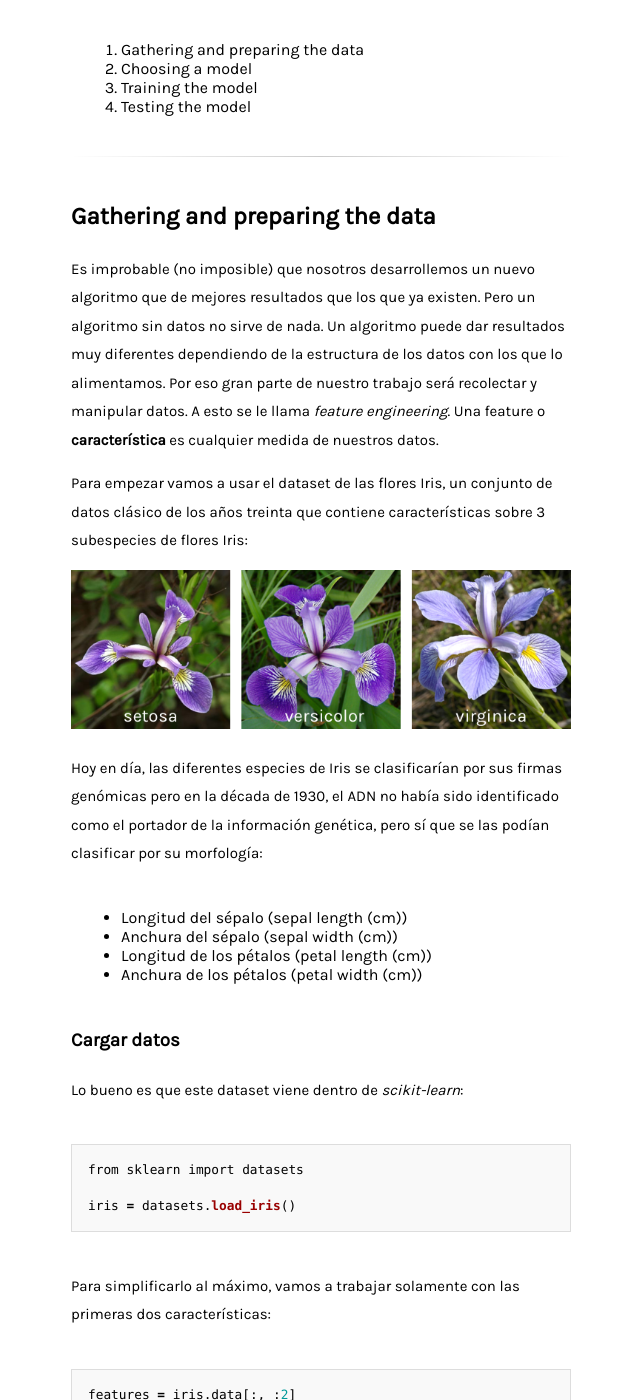
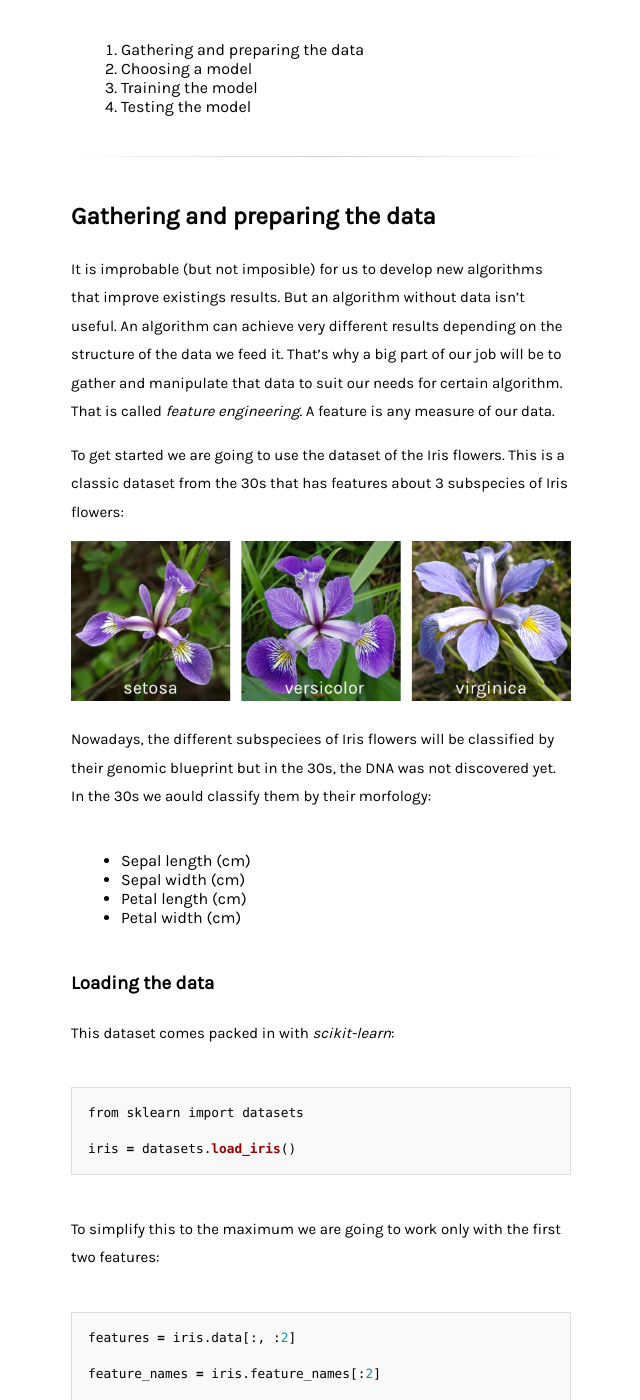
Before and after one commit to stanete/stanete.github.io, a Jekyll site: the page built from _posts/2017-01-15-introduccion-machine-learning-sin-hype.md, in a window 1280 px wide and 1400 px high, scrolled down 1681 px. Shown: the whole window, without its empty margins (319-959 px from the left). Built offline with Jekyll 4.4.1, drawn with Linux system fonts in a browser that asks for light colours; comment, search, counter and statistics services are not loaded; some of the changed text lies outside the part shown.

Commit message:
Finish translating the first blog post

````diff
--- a/_posts/2017-01-15-introduccion-machine-learning-sin-hype.md
+++ b/_posts/2017-01-15-introduccion-machine-learning-sin-hype.md
@@ -45,22 +45,23 @@
 
 ## Gathering and preparing the data
 
-Es improbable (no imposible) que nosotros desarrollemos un nuevo algoritmo que de mejores resultados que los que ya existen. Pero un algoritmo sin datos no sirve de nada. Un algoritmo puede dar resultados muy diferentes dependiendo de la estructura de los datos con los que lo alimentamos. Por eso gran parte de nuestro trabajo será recolectar y manipular datos. A esto se le llama *feature engineering*. Una feature o **característica** es cualquier medida de nuestros datos.
+It is improbable (but not imposible) for us to develop new algorithms that improve existings results. But an algorithm without data isn't useful. An algorithm can achieve very different results depending on the structure of the data we feed it. That's why a big part of our job will be to gather and manipulate that data to suit our needs for certain algorithm. That is called *feature engineering*. A feature is any measure of our data.
 
-Para empezar vamos a usar el dataset de las flores Iris, un conjunto de datos clásico de los años treinta que contiene características sobre 3 subespecies de flores Iris:
+To get started we are going to use the dataset of the Iris flowers. This is a classic dataset from the 30s that has features about 3 subspecies of Iris flowers:
 
 ![iris_flowers](../images/iris_flowers.png)
 
- Hoy en día, las diferentes especies de Iris se clasificarían por sus firmas genómicas pero en la década de 1930, el ADN no había sido identificado como el portador de la información genética, pero sí que se las podían clasificar por su morfología:
 
-- Longitud del sépalo (sepal length (cm))
-- Anchura del sépalo (sepal width (cm))
-- Longitud de los pétalos (petal length (cm))
-- Anchura de los pétalos (petal width (cm))
+Nowadays, the different subspeciees of Iris flowers will be classified by their genomic blueprint but in the 30s, the DNA was not discovered yet. In the 30s we aould classify them by their morfology:
 
-### Cargar datos
+- Sepal length (cm)
+- Sepal width (cm)
+- Petal length (cm)
+- Petal width (cm)
 
-Lo bueno es que este dataset viene dentro de *scikit-learn*:
+### Loading the data
+
+This dataset comes packed in with *scikit-learn*:
 
 ```python
 from sklearn import datasets
@@ -68,7 +69,7 @@
 iris = datasets.load_iris()
 ```
 
-Para simplificarlo al máximo, vamos a trabajar solamente con las primeras dos características:
+To simplify this to the maximum we are going to work only with the first two features:
 
 ```python
 features = iris.data[:, :2]
@@ -80,7 +81,7 @@
 # ['sepal length (cm)', 'sepal width (cm)']
 ```
 
-Los datos de este dataset están etiquetados (labeled). Eso quiere decir que cada conjunto de características corresponde a una subespecie de Iris:
+The data in this dataset is labeled. That means that any feature set corresponts to a Iris subspecies:
 
 ``` python
 labels = iris.target
@@ -92,9 +93,9 @@
 # ['setosa' 'versicolor' 'virginica']
 ```
 
-### Visualizar datos
+### Visualize the data
 
-Vamos a visualizar estos datos con *matplotlib*. Representamos cada subespecie por separado con un color diferente:
+We are going to use *matplotlib* to visualize the data. We represent each subspecies with a different color:
 
 ```python
 from matplotlib import pyplot as plt
@@ -104,21 +105,21 @@
                 features[labels == l, 1],
                 c=c)
 
-# Poner nombre a los dos ejes x, y.
+# Naming axes x and y.
 plt.xlabel(feature_names[0])
 plt.ylabel(feature_names[1])
 
-# Mostrar el gráfico.
+# Show the graph.
 plt.show()
 ```
 
 ![figure_1](../images/1_figure_1.png)
 
-Visualizar los datos nos puede dar pistas sobre qué modelo utilizar. Por eso, **siempre tenemos que visualizar los datos**. El problema es que los humanos somos muy buenos visualizando datos en 2 e incluso en 3 dimensiones, pero no más. Para esto hemos elegido sólo dos características. En próximos posts hablaremos sobre cómo escoger las caracerísticas que más información aportan a la hora de visualizar los datos.
+Visualizing the data can give us hints about what model to use. That's why we should **always visualize the data**. We humans are very good to visualize data in 2 dimensions and even in 3 dimensions. But it's imposible to visualize more dimensions than that. That's why we have chosen only 3 features. In future posts we will talk about how to choose features that have the most value when it comes to visualizing data.
 
-### Datos de entrenamiento y datos de testeo
+### Training and testing data
 
-Por último, necesitamos **dividir** este dataset en conjuntos de entrenamiento el modelo y datos para testearlo. Más adelante entenderemos por qué esto es extremadamente importante.
+Lastly, we need to **separate** this dataset into a training set and a testing set.
 
 ```python
 from sklearn.model_selection import train_test_split
@@ -133,13 +134,11 @@
 
 <div class="divider"></div>
 
-## Escoger un modelo
+## Choosing a model
 
-El problema que estamos intentando resolver es de **aprendizaje supervisado**. Eso quiere decir que disponemos de un conjunto de ejemplos etiquetados (ya clasificados), podemos diseñar una regla que eventualmente se aplicará a otros ejemplos.
+We are trying to solve is a **classification** problem and we are going to solve it with a **supervised learning** model. A **classifier**. That means that we have available a set of already classified or labeld data and the model will infer some rules that will apply to classify new data.
 
-Concretamente, este es un problema de **clasificación**. Una vez que hayamos encontrado esa regla, podremos clasificar nuevas flores Iris según su subespecie. Para encontrar esa regla o serie de reglas debemos usar un modelo llamado **clasificador**.
-
-Con *scikit-learn* tenemos disponibles varios clasificadores. Nosotros vamos a usar un **clasificador bayesiano ingenuo** o **Naïve Bayes**, uno de los clasificadores más utilizados por su simplicidad y rapidez.
+With *scikit-learn* we have available different classifiers. We are going to use the **Naïve Bayes** classifier, which is by far the most popular one.
 
 ```python
 from sklearn.naive_bayes import GaussianNB
@@ -147,20 +146,20 @@
 clf = GaussianNB()
 ```
 
-Vamos a **alimentar al clasificador** con los datos que hemos dividido:
+We are going to **feed the classifier** with the training data:
 
 ```python
 clf.fit(features_train, labels_train)
 ```
 
-El clasificador ha construido unas **fronteras de decisión** o **superficies de decisión** para dividir el espacio vectorial en varios conjuntos, uno para cada subespecie de Iris. El clasificador clasificará todos los puntos de un lado de cada frontera de decisión como pertenecientes a una subespecie.
+The classifier has build some **decision borders** or **surfice borders** to divide the vectorial space in different sets, one for every Iris subspecies. It will classify every point of a **decision border** as belonging to a subspecie.
 
-Vamos a visualizar las **fronteras de decisión** junto a los datos, aunque no nos vamos a preocupar por los detalles del código por ahora:
+Let's visualize the **decision borders** along with the data:
 
 ```python
 import numpy as np
 
-# Visualizar las fronteras de decisión.
+# Visualize the decision borders.
 h = .02
 x_min = features[:, 0].min() - 1
 x_max = features[:, 0].max() + 1
@@ -174,42 +173,42 @@
 Z = Z.reshape(xx.shape)
 plt.contourf(xx, yy, Z, cmap=plt.cm.coolwarm, alpha=0.8)
 
-# Visualizar también los datos.
+# Visualize the data.
 for l, c in zip(range(3), "brw"):
     plt.scatter(features[labels == l, 0],
                 features[labels == l, 1],
                 c=c)
 
-# Poner nombre a los dos ejes x, y.
+#  Naming axes x and y.
 plt.xlabel(feature_names[0])
 plt.ylabel(feature_names[1])
 
-# Definir los límites del gráfico.
+# Define the graphs limits.
 plt.xlim(xx.min(), xx.max())
 plt.ylim(yy.min(), yy.max())
 
-# Mostrar el gráfico.
+# Show the graph.
 plt.show()
 ```
 
 ![figure_2](../images/1_figure_2.png)
 
-Dependiendo de qué lado de cada frontera esté una nueva flor Iris, el clasificador le asignará una etiqueta u otra.
+Depending on which side of the border is going to be a new Iris flower, the classifier will assign a label or other.
 
 <div class="divider"></div>
 
-## Poner el modelo a prueba
+## Testing the model
 
-Ya hemos entrenado el clasificador pero no sabemos cómo de **preciso** es a la hora de clasificar nuevas flores Iris. Para averiguarlo vamos a testear el clasificador con los datos que hemos dividido antes. Vamos a hacer que nuestro clasificador determine (o prediga) las etiquetas de algunas flores de Iris y compararlo con sus etiquetas reales.
+We have already trained the classifier but we don't know how **accurate** it is when classifying new Iris flowers. To find it out we are going to test the classfier with the testing data. We are going to make the classifier to determine (or predict) the labels of some Iris flowers and comer them with their real labels.
 
 ```python
 from sklearn.metrics import accuracy_score
 
-# Predecir etiquetas para los datos de testeo.
+# Predict labels for the testing data.
 labels_predict = clf.predict(features_test)
 
-# Calcular la precisión comparando
-# las etiquetas predecidas y las etiquedas reales.
+# Calculate precision comparing
+# predicte labels with real labels.
 accuracy = accuracy_score(labels_predict, labels_test)
 
 print("Accuracy: %.2f" % (accuracy))
@@ -217,15 +216,15 @@
 # Accuracy: 0.73
 ```
 
-0.73 es mejor que la casualidad, pero no demasiado teniendo en cuenta que la precision se mide entre 0 y 1.
+0.73 is better than change, but not too much taking into account that accuracy is measured between 0 and 1.
 
-Vamos a intentar entrenar nuestro modelo con las 4 características y ver si la precisión del clasificador mejora:
+Let's try to train the model with the 4 features and see if the accuracy of the classifier improves:
 
 ```python
-# Las 4 características.
+# The 4 features.
 features = iris.data
 
-# Dividir datos.
+# Divide the data.
 features_train, features_test, \
     labels_train, labels_test = train_test_split(
         features, labels,
@@ -233,13 +232,14 @@
         test_size=0.2,
         random_state=0)
 
-# Alimentar el clasificador con los datos de entrenamiento.
+# Feed the classifier with training data.
 clf.fit(features_train, labels_train)
 
-# Predecir etiquetas para los datos de testeo.
+# Predict labels for the testing data.
 labels_predict = clf.predict(features_test)
 
-# Calcular precisión.
+# Calculate precision comparing
+# predicte labels with real labels.
 accuracy = accuracy_score(labels_predict, labels_test)
 
 print("Accuracy: %.2f" % (accuracy))
@@ -247,14 +247,14 @@
 # Accuracy: 0.97
 ```
 
-Wow! La precisión ha mejorado hasta 0.97. Como vemos, no todo depende del clasificador que usemos.
+Wow! The accuracy has improved a lot. Not everything depends on the classifier we use.
 
 <div class="divider"></div>
 
-## Vamos a terminar esto
+## Wrapping up
 
-Machine Learning no es una caja mágica, sino cálculo, álgebra, estadística y código. Esto es sólo el principio y en próximos posts vamos a ver más modelos y más tipos de problemas.
+Machine Learning is not a magic box. It's calculus, algebra, statistics and code. This is only the beggining and in next posts we are going to explore more models and more types of problems to solve.
 
 <div class="divider"></div>
 
-Te puedes suscribir y recibir un email cada vez que haya un nuevo post. Cualquier feedback es bienvenido!
+You can subscribe and receive an email any time there is a new post. Any feedback is welcomed 🤗!!
````
